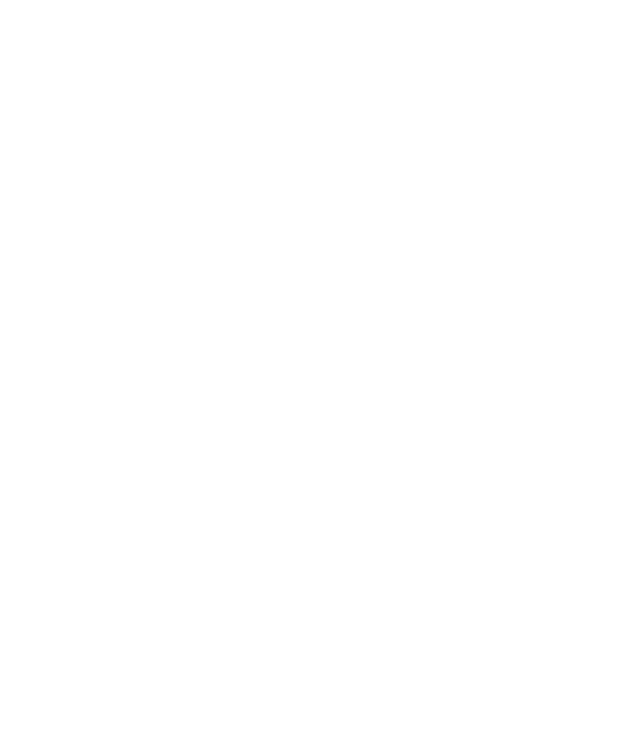
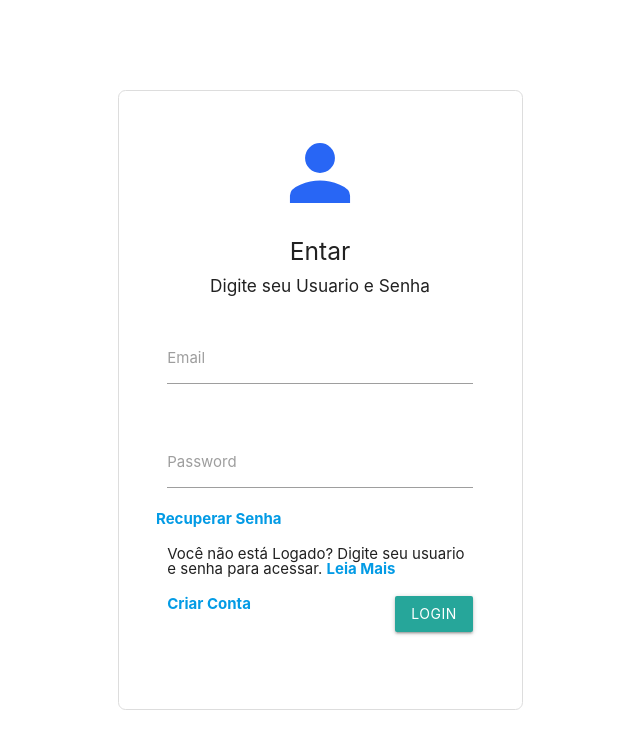
Before and after one commit to TI-1986/AluraGeek, a plain HTML site: page login.html in a window 1280 px wide. Shown: the whole page, without its empty margins (320-960 px from the left). Drawn offline with nearby package versions, Linux system fonts and the light colour scheme.

Commit message:
criando tela de login

```diff
--- /dev/null
+++ b/css/login.css
@@ -0,0 +1,30 @@
+.login{
+  height: 100vh;
+  width: 100vh;
+  margin: 0 auto;
+  padding: 0;
+  display: flex;
+  align-items: center;
+  justify-content: center;
+}
+
+.login-div{
+  max-width: 27rem;
+  padding: 2.5rem;
+  border: 1px solid #dddddd;
+  border-radius: .5rem;
+}
+
+.logo{
+  background: url(../assets/person.svg);
+  background-position: center;
+  background-repeat: no-repeat;
+  background-size: cover;
+  width: 6rem;
+  height: 6rem;
+  margin: 0 auto;
+  border-radius: 50%;
+
+
+
+}
--- a/style.css
+++ b/css/style.css
@@ -98,7 +98,7 @@ button{
   padding: 1% 3%;
   border: none;
   background-color: var(--input-bg);
-  background-image: url('assets/lupa.png') ;
+  background-image: url('../assets/lupa.png') ;
   background-repeat: no-repeat;
   background-position: right;
   background-position-x: 19rem;
@@ -125,7 +125,7 @@ button{
 
 .destaque{
   height: 22rem;
-  background-image: url('assets/geeky-cogumelo.jpg') ;
+  background-image: url('../assets/geeky-cogumelo.jpg') ;
   background-size: 100vw;
   background-repeat: no-repeat;
   background-position: center;
--- a/index.html
+++ b/index.html
@@ -6,8 +6,8 @@
     <meta name="viewport" content="width=device-width, initial-scale=1.0" />
     <title>Alura Geek</title>
     <!----------------- Styles---------------------->
-    <link rel="stylesheet" href="style.css" />
-    <link rel="stylesheet" href="reset.css" />
+    <link rel="stylesheet" href="css\style.css" />
+    <link rel="stylesheet" href="css\reset.css" />
     <!---------------------icons----------------------->
     <link rel="stylesheet" href="icons/style.css" />
   </head>
--- a/login.html
+++ b/login.html
@@ -0,0 +1,82 @@
+<!DOCTYPE html>
+<html lang="en">
+  <head>
+    <meta charset="UTF-8" />
+    <meta http-equiv="X-UA-Compatible" content="IE=edge" />
+    <meta name="viewport" content="width=device-width, initial-scale=1.0" />
+    <title>Alura Geek - Login</title>
+
+    <!-------styles-------->
+    <link rel="stylesheet" href="./css/reset.css" />
+    <link rel="stylesheet" href="/css/login.css" />
+
+    <!----------imports CSS----------->
+    <link
+      rel="stylesheet"
+      href="https://cdnjs.cloudflare.com/ajax/libs/materialize/1.0.0/css/materialize.min.css"
+    />
+
+    <!----------imports JAVASCRIPT----------->
+    <script src="https://cdnjs.cloudflare.com/ajax/libs/materialize/1.0.0/js/materialize.min.js"></script>
+  </head>
+  <body>
+    <main class="principal">
+      <section class="login">
+        <div class="login-div">
+          <div class="row">
+            <div class="logo"></div>
+          </div>
+          <div class="row center">
+            <h5>Entar</h5>
+            <h6>Digite seu Usuario e Senha</h6>
+          </div>
+
+          <div class="row">
+            <div class="input-field col s12">
+              <input type="email" id="email_input" class="validate" />
+              <label for="email_input">Email</label>
+            </div>
+          </div>
+          <div class="row">
+            <div class="input-field col s12">
+              <input type="password" id="password_input" class="validate" />
+              <label for="password_input">Password</label>
+            </div>
+            <div>
+              <a href="#"><b>Recuperar Senha</b></a>
+            </div>
+          </div>
+          <div class="row">
+            <div class="col s12">
+              Você não está Logado? Digite seu usuario e senha para acessar.
+              <a href="#" target="_blank" rel="noopener noreferrer"
+                ><b>Leia Mais</b></a
+              >
+            </div>
+          </div>
+          <div class="row">
+            <div class="row">
+              <div class="col s6">
+                <a
+                  href="cadastro.html"
+                  target="_blank"
+                  rel="noopener noreferrer"
+                  ><b>Criar Conta</b>
+                </a>
+              </div>
+              <div class="col s6 right-align">
+                <a
+                  href="#"
+                  target="_blank"
+                  rel="noopener noreferrer"
+                  class="waves-effect waves-light btn"
+                  >Login</a
+                >
+              </div>
+            </div>
+          </div>
+        </div>
+      </section>
+    </main>
+  </body>
+</html>
```
Also changed, not shown: assets/person.svg (added), css/reset.css (renamed from reset.css).
